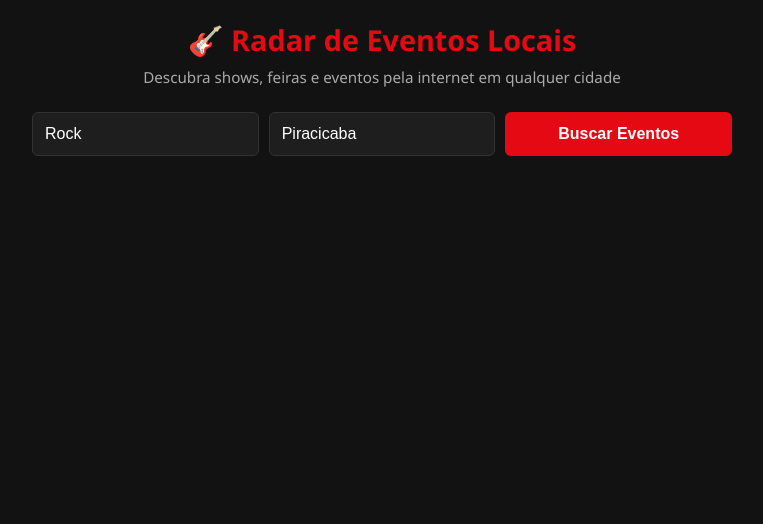
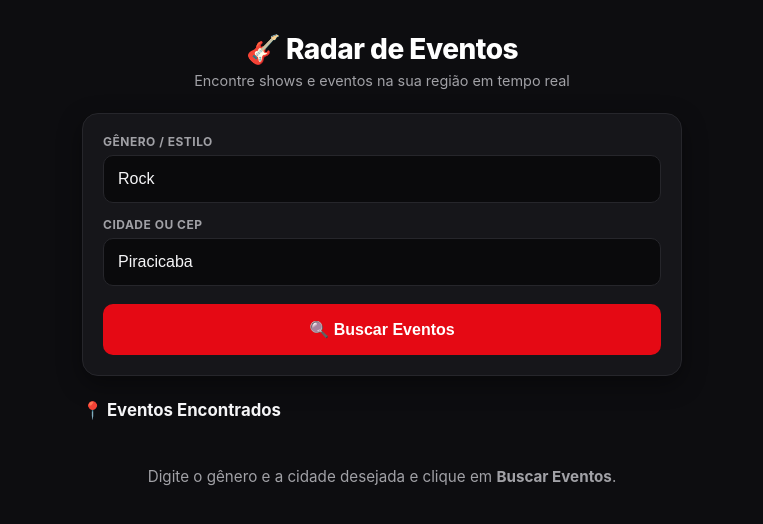
Before and after one commit to EricaPMello/radar-de-eventos, a plain HTML site: page index.html in a window 1280 px wide. Shown: the whole page, without its empty margins (258-1021 px from the left). Drawn offline with Linux system fonts and the light colour scheme.

Commit message:
Refactor index.html for improved layout and functionality
Updated HTML structure, styles, and event fetching logic.

```diff
--- a/index.html
+++ b/index.html
@@ -2,83 +2,317 @@
 <html lang="pt-BR">
 <head>
   <meta charset="UTF-8">
-  <meta name="viewport" content="width=device-width, initial-scale=1.0">
+  <meta name="viewport" content="width=device-width, initial-scale=1.0, maximum-scale=1.0, user-scalable=no">
   <title>🎸 Radar de Eventos Locais</title>
   <style>
-    * { box-sizing: border-box; margin: 0; padding: 0; }
-    body { font-family: 'Segoe UI', Tahoma, Geneva, Verdana, sans-serif; background-color: #121212; color: #fff; padding: 20px; display: flex; justify-content: center; }
-    .container { width: 100%; max-width: 700px; }
-    header { text-align: center; margin-bottom: 25px; }
-    header h1 { font-size: 1.8rem; color: #e50914; margin-bottom: 8px; }
-    header p { color: #aaa; font-size: 0.95rem; }
+    :root {
+      --bg-color: #0d0d10;
+      --card-bg: #16161a;
+      --accent-color: #e50914;
+      --accent-hover: #b80710;
+      --text-main: #f5f5f7;
+      --text-muted: #a1a1a6;
+      --border-color: #26262b;
+    }
 
-    .form-group { display: grid; grid-template-columns: repeat(auto-fit, minmax(140px, 1fr)); gap: 10px; margin-bottom: 25px; }
-    input, button { padding: 12px; border-radius: 6px; border: 1px solid #333; background-color: #1e1e1e; color: #fff; font-size: 1rem; }
-    input:focus { outline: none; border-color: #e50914; }
-    button { background-color: #e50914; font-weight: bold; cursor: pointer; border: none; transition: 0.2s; }
-    button:hover { background-color: #b80710; }
+    * {
+      box-sizing: border-box;
+      margin: 0;
+      padding: 0;
+      -webkit-tap-highlight-color: transparent;
+    }
 
-    .loading { text-align: center; color: #aaa; margin-top: 20px; font-style: italic; }
-    .card { background-color: #1e1e1e; border-left: 4px solid #e50914; padding: 18px; border-radius: 8px; margin-bottom: 15px; }
-    .card h3 { color: #fff; margin-bottom: 8px; }
-    .card p { color: #ccc; font-size: 0.9rem; margin-bottom: 5px; }
-    .card a { color: #e50914; text-decoration: none; font-weight: bold; font-size: 0.85rem; display: inline-block; margin-top: 5px; }
+    body {
+      font-family: -apple-system, BlinkMacSystemFont, 'Segoe UI', Roboto, Helvetica, Arial, sans-serif;
+      background-color: var(--bg-color);
+      color: var(--text-main);
+      padding: 16px;
+      display: flex;
+      justify-content: center;
+      min-height: 100vh;
+    }
+
+    .app-container {
+      width: 100%;
+      max-width: 600px;
+    }
+
+    header {
+      text-align: center;
+      margin: 16px 0 24px;
+    }
+
+    header h1 {
+      font-size: 1.75rem;
+      color: #fff;
+      font-weight: 800;
+      letter-spacing: -0.5px;
+      display: flex;
+      align-items: center;
+      justify-content: center;
+      gap: 8px;
+    }
+
+    header p {
+      color: var(--text-muted);
+      font-size: 0.9rem;
+      margin-top: 6px;
+    }
+
+    .search-card {
+      background-color: var(--card-bg);
+      border: 1px solid var(--border-color);
+      border-radius: 16px;
+      padding: 20px;
+      margin-bottom: 24px;
+      box-shadow: 0 8px 24px rgba(0, 0, 0, 0.4);
+    }
+
+    .form-grid {
+      display: flex;
+      flex-direction: column;
+      gap: 14px;
+    }
+
+    .input-group {
+      display: flex;
+      flex-direction: column;
+      gap: 6px;
+    }
+
+    .input-group label {
+      font-size: 0.75rem;
+      color: var(--text-muted);
+      font-weight: 700;
+      text-transform: uppercase;
+      letter-spacing: 0.5px;
+    }
+
+    input {
+      width: 100%;
+      padding: 14px;
+      border-radius: 10px;
+      border: 1px solid var(--border-color);
+      background-color: #0a0a0c;
+      color: var(--text-main);
+      font-size: 1rem;
+      transition: border-color 0.2s, box-shadow 0.2s;
+    }
+
+    input:focus {
+      outline: none;
+      border-color: var(--accent-color);
+      box-shadow: 0 0 0 3px rgba(229, 9, 20, 0.25);
+    }
+
+    .btn-search {
+      width: 100%;
+      padding: 16px;
+      border-radius: 10px;
+      border: none;
+      background-color: var(--accent-color);
+      color: #fff;
+      font-size: 1rem;
+      font-weight: 700;
+      cursor: pointer;
+      transition: background-color 0.2s, transform 0.1s;
+      margin-top: 4px;
+      display: flex;
+      align-items: center;
+      justify-content: center;
+      gap: 8px;
+    }
+
+    .btn-search:hover {
+      background-color: var(--accent-hover);
+    }
+
+    .btn-search:active {
+      transform: scale(0.98);
+    }
+
+    .results-header {
+      font-size: 1.05rem;
+      font-weight: 700;
+      margin-bottom: 16px;
+      color: var(--text-main);
+      display: flex;
+      align-items: center;
+      gap: 8px;
+    }
+
+    .results-list {
+      display: flex;
+      flex-direction: column;
+      gap: 14px;
+    }
+
+    .event-card {
+      background-color: var(--card-bg);
+      border: 1px solid var(--border-color);
+      border-radius: 14px;
+      padding: 18px;
+      transition: transform 0.2s, border-color 0.2s;
+      position: relative;
+      overflow: hidden;
+    }
+
+    .event-card::before {
+      content: '';
+      position: absolute;
+      left: 0;
+      top: 0;
+      bottom: 0;
+      width: 4px;
+      background-color: var(--accent-color);
+    }
+
+    .event-card:hover {
+      border-color: #38383e;
+      transform: translateY(-2px);
+    }
+
+    .event-title {
+      font-size: 1.05rem;
+      font-weight: 700;
+      color: #fff;
+      margin-bottom: 10px;
+      line-height: 1.35;
+    }
+
+    .event-info {
+      display: flex;
+      flex-direction: column;
+      gap: 6px;
+      font-size: 0.88rem;
+      color: var(--text-muted);
+      margin-bottom: 14px;
+    }
+
+    .event-info span {
+      display: flex;
+      align-items: flex-start;
+      gap: 6px;
+      line-height: 1.3;
+    }
+
+    .event-link {
+      display: inline-flex;
+      align-items: center;
+      gap: 6px;
+      color: var(--accent-color);
+      text-decoration: none;
+      font-weight: 700;
+      font-size: 0.85rem;
+      transition: opacity 0.2s;
+    }
+
+    .event-link:hover {
+      opacity: 0.8;
+      text-decoration: underline;
+    }
+
+    .status-msg {
+      text-align: center;
+      padding: 30px 20px;
+      color: var(--text-muted);
+      font-size: 0.95rem;
+      line-height: 1.5;
+    }
   </style>
 </head>
 <body>
 
-  <div class="container">
+  <div class="app-container">
     <header>
-      <h1>🎸 Radar de Eventos Locais</h1>
-      <p>Descubra shows, feiras e eventos pela internet em qualquer cidade</p>
+      <h1>🎸 Radar de Eventos</h1>
+      <p>Encontre shows e eventos na sua região em tempo real</p>
     </header>
 
-    <div class="form-group">
-      <input type="text" id="termo" placeholder="Estilo / Termo (ex: Rock)" value="Rock">
-      <input type="text" id="local" placeholder="Cidade ou CEP" value="Piracicaba">
-      <button onclick="buscarEventos()">Buscar Eventos</button>
-    </div>
+    <section class="search-card">
+      <div class="form-grid">
+        <div class="input-group">
+          <label for="termo">Gênero / Estilo</label>
+          <input type="text" id="termo" placeholder="Ex: Rock, Metal, Jazz" value="Rock">
+        </div>
 
-    <div id="resultados">
-      <!-- Os resultados da busca aparecerão aqui -->
-    </div>
+        <div class="input-group">
+          <label for="local">Cidade ou CEP</label>
+          <input type="text" id="local" placeholder="Ex: Piracicaba, Osasco, São Paulo" value="Piracicaba">
+        </div>
+
+        <button class="btn-search" onclick="buscarEventos()">
+          🔍 Buscar Eventos
+        </button>
+      </div>
+    </section>
+
+    <main>
+      <div class="results-header">
+        <span>📍 Eventos Encontrados</span>
+      </div>
+
+      <div id="resultados" class="results-list">
+        <div class="status-msg">
+          Digite o gênero e a cidade desejada e clique em <strong>Buscar Eventos</strong>.
+        </div>
+      </div>
+    </main>
   </div>
 
   <script>
-    // Substitua pela URL do Render na PARTE 4
-    const URL_DO_SERVIDOR = "https://radar-de-eventos.onrender.com/";
+    // Altere para a URL exata do seu serviço no Render
+    const URL_DO_SERVIDOR = "https://radar-de-eventos.onrender.com";
 
     async function buscarEventos() {
-      const termo = document.getElementById('termo').value;
-      const local = document.getElementById('local').value;
+      const termoInput = document.getElementById('termo');
+      const localInput = document.getElementById('local');
       const painel = document.getElementById('resultados');
 
-      painel.innerHTML = `<p class="loading">🔍 Varrendo páginas públicas e redes sociais em ${local}...</p>`;
+      const termo = termoInput.value.trim() || 'Rock';
+      const local = localInput.value.trim() || 'Piracicaba';
+
+      painel.innerHTML = `
+        <div class="status-msg">
+          ⚡ Varrendo divulgações públicas e redes em <strong>${local}</strong>...<br>
+          <small style="margin-top:8px; display:block; color:#666;">(Aguarde alguns segundos se o servidor estiver despertando)</small>
+        </div>
+      `;
 
       try {
         const resposta = await fetch(`${URL_DO_SERVIDOR}/api/eventos?termo=${encodeURIComponent(termo)}&local=${encodeURIComponent(local)}`);
         const dados = await resposta.json();
 
-        if (!dados.resultados || dados.resultados.length === 0) {
-          painel.innerHTML = "<p class='loading'>Nenhum evento encontrado no momento.</p>";
+        const listaEventos = dados.resultados || dados.eventos || dados;
+
+        if (!Array.isArray(listaEventos) || listaEventos.length === 0) {
+          painel.innerHTML = `<div class="status-msg">Nenhum evento encontrado no momento em ${local}.</div>`;
           return;
         }
 
         painel.innerHTML = "";
-        dados.resultados.forEach(evento => {
+        listaEventos.forEach(evento => {
           painel.innerHTML += `
-            <div class="card">
-              <h3>${evento.titulo}</h3>
-              <p>📍 <strong>Local:</strong> ${evento.local}</p>
-              <p>📅 <strong>Data:</strong> ${evento.data}</p>
-              <p>ℹ️ <strong>Fonte:</strong> ${evento.fonte}</p>
-              <a href="${evento.link}" target="_blank">Ver detalhes originais ➔</a>
-            </div>
+            <article class="event-card">
+              <h2 class="event-title">${evento.titulo}</h2>
+              <div class="event-info">
+                <span>📍 <strong>Local:</strong> ${evento.local}</span>
+                <span>📅 <strong>Data/Info:</strong> ${evento.data}</span>
+                <span>ℹ️ <strong>Fonte:</strong> ${evento.fonte}</span>
+              </div>
+              <a href="${evento.link}" target="_blank" rel="noopener noreferrer" class="event-link">
+                Ver detalhes e divulgações originais ➔
+              </a>
+            </article>
           `;
         });
 
       } catch (erro) {
-        painel.innerHTML = "<p class='loading' style='color:#ff5555'>Servidor inicializando ou fora do ar. Aguarde 30 segundos e tente novamente.</p>";
+        painel.innerHTML = `
+          <div class="status-msg" style="color: #ff5555;">
+            Servidor em inicialização. Aguarde cerca de 30 segundos e clique em Buscar novamente.
+          </div>
+        `;
       }
     }
   </script>
```
